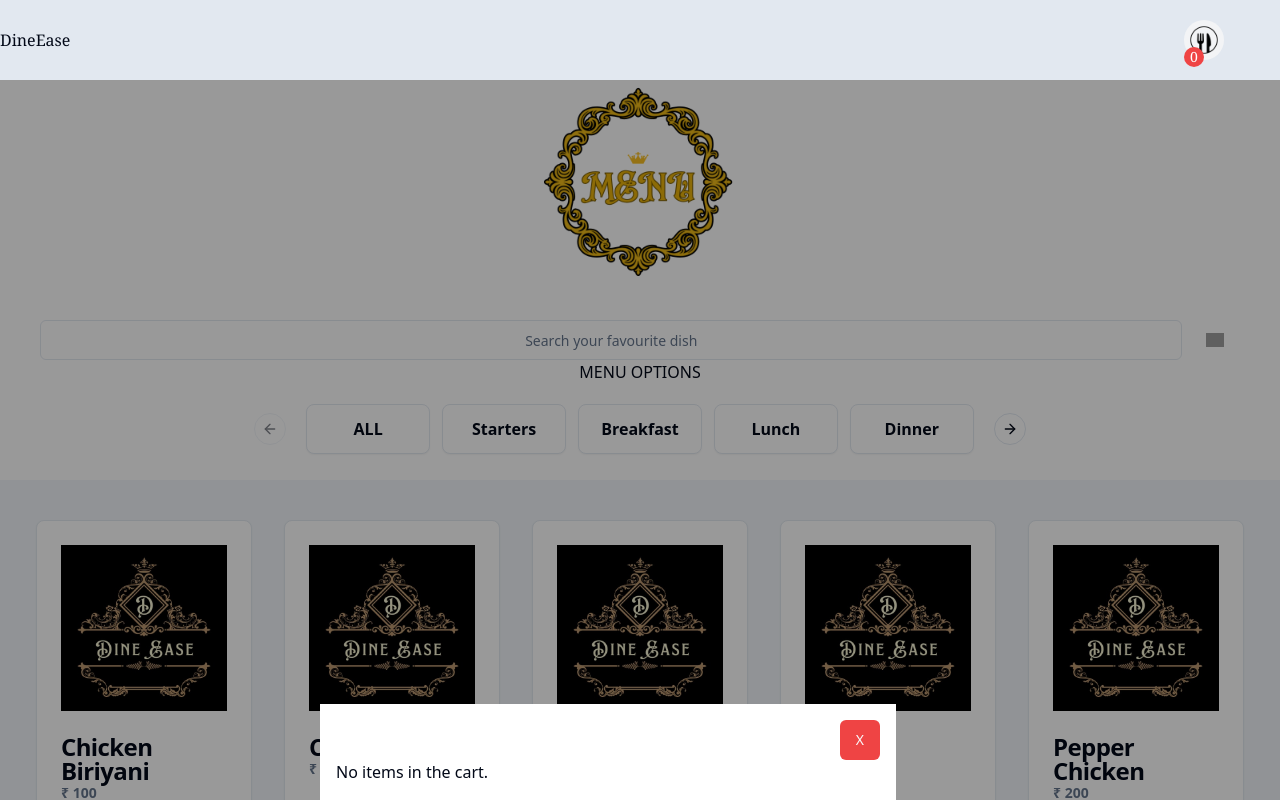
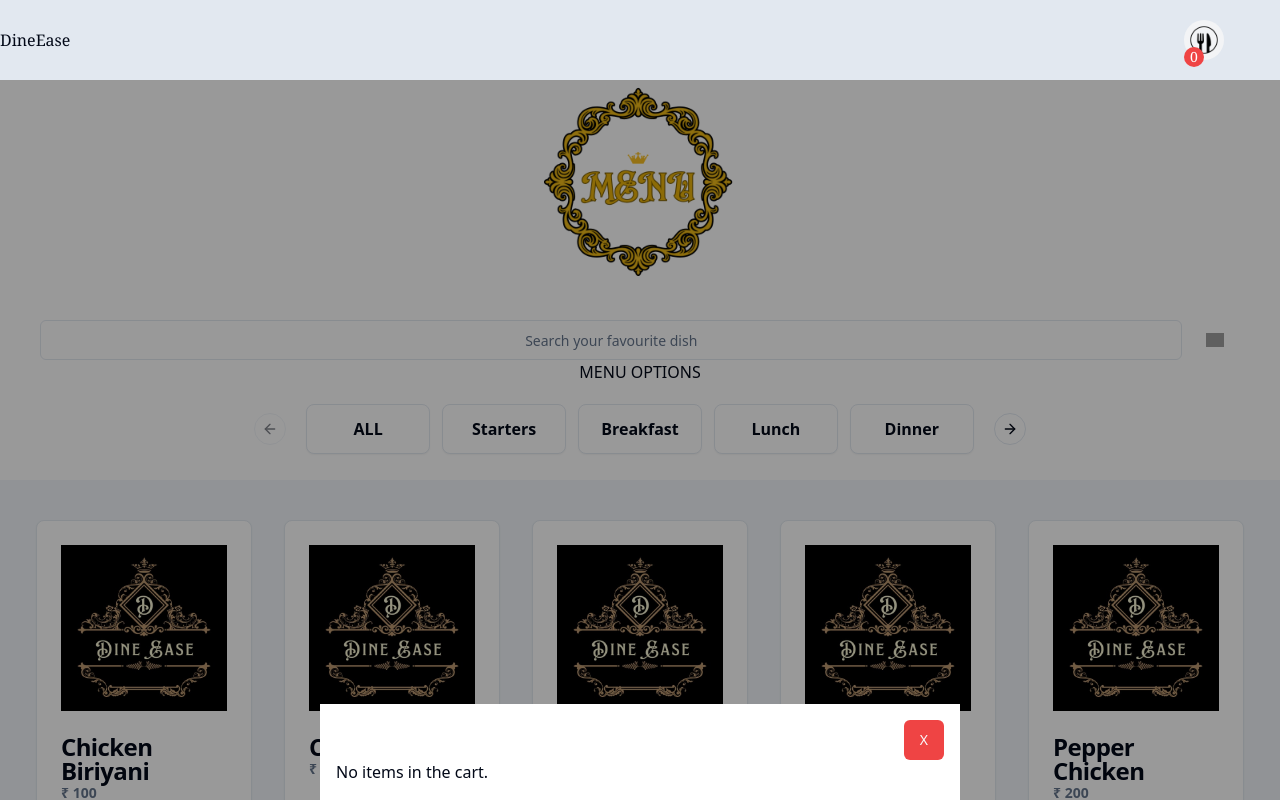
Before and after one commit to suneebs/dineEase, a React (Vite) app: page /menu in a window 1280 px wide. Both pictures are taken after a click on the picture 1204 px from the left and 40 px from the top of the page. Shown: the top 800 px of the page. Built offline with nearby package versions, Linux system fonts and the light colour scheme; grey boxes are pictures that could not be loaded.

Commit message:
drawer: alignment

```diff
--- a/src/components/Drawer.jsx
+++ b/src/components/Drawer.jsx
@@ -23,7 +23,7 @@ export default function VaulDrawer() {
     <Drawer.Root open={isOpen} onOpenChange={closeDrawer}>
       <Drawer.Portal>
         <Drawer.Overlay className="fixed inset-0 bg-black/40" onClick={closeDrawer} />
-        <Drawer.Content className="bg-gray-100 h-fit fixed bottom-0 left-0 md:left-1/4 right-0 outline-none max-w-xl">
+        <Drawer.Content className="bg-gray-100 h-fit fixed bottom-0 md:left-1/4 md:right-1/4 outline-none w-full md:w-auto">
           <div className="p-4 bg-white">
             <div className='flex justify-end'>
               <Button className="bg-red-500 hover:bg-red-700" onClick={closeDrawer}>X</Button>
```
